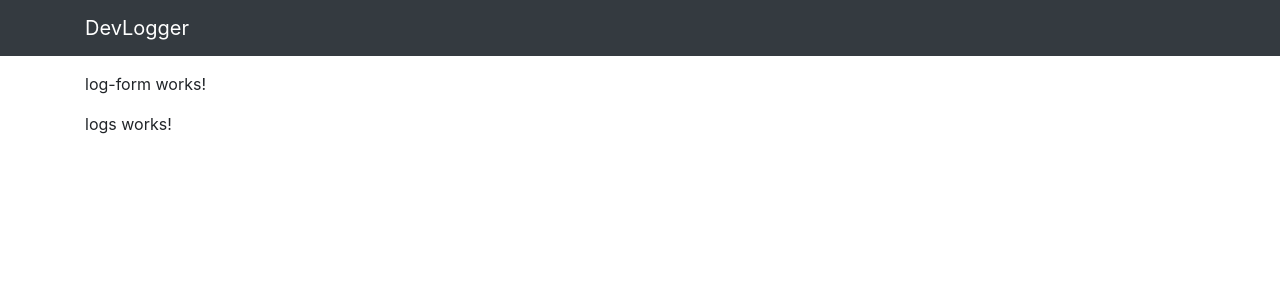
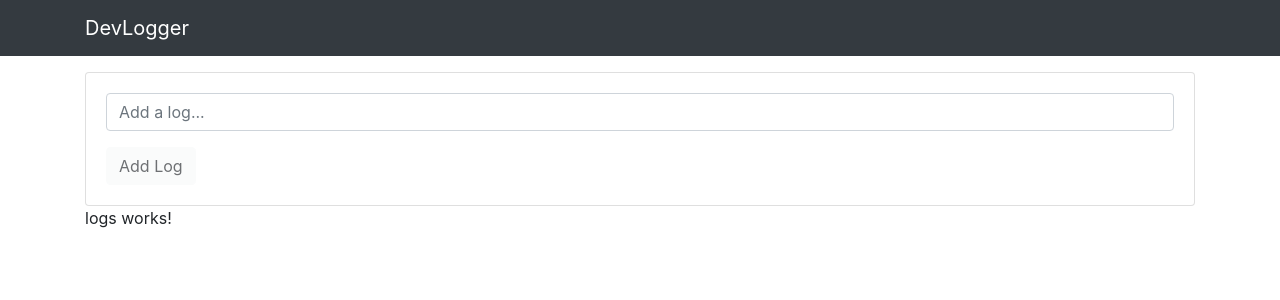
Before and after one commit to colebearski/dev-logger, an Angular app: page / in a window 1280 px wide. Shown: the top 300 px of the page. Built offline with nearby package versions, Linux system fonts and the light colour scheme.

Commit message:
form comp

```diff
--- a/src/app/components/log-form/log-form.component.html
+++ b/src/app/components/log-form/log-form.component.html
@@ -1 +1,9 @@
-<p>log-form works!</p>
+<div class="card card-body">
+    <form>
+        <div class="form-group">
+            <input type="text" class="form-control" placeholder="Add a log...">
+        </div>
+        <input type="submit" value="Add Log" class="btn btn-light" [disabled]="!this.text">
+        <button type="button" class="btn btn-warning" [hidden]="!this.text">Clear</button>
+    </form>
+</div>
```
